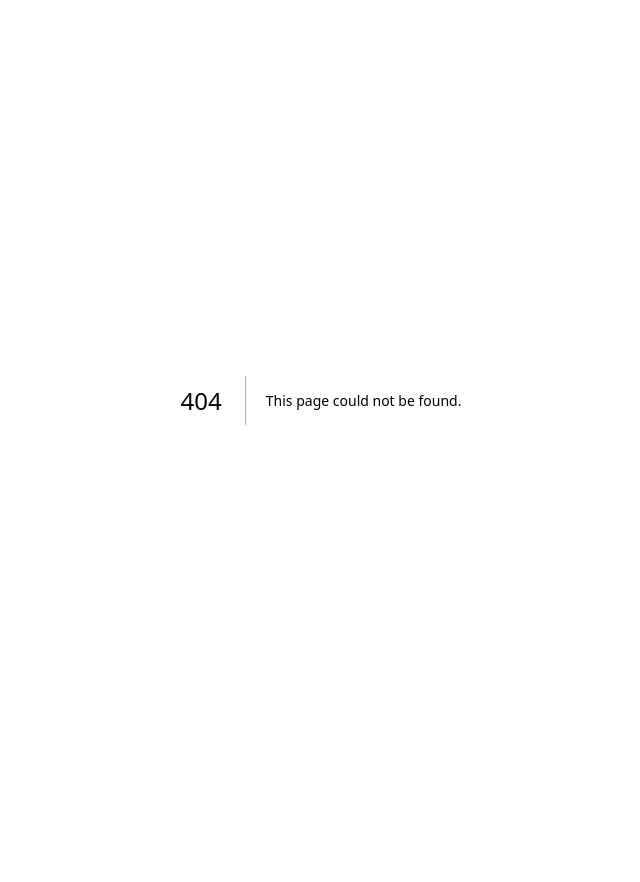
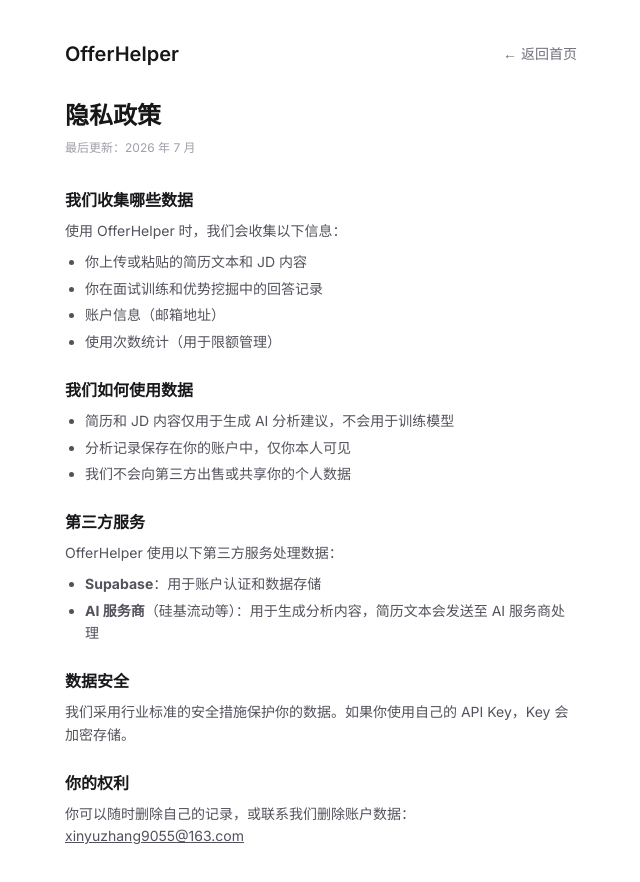
Before and after one commit to grinxx/offerhelper-web, a Next.js app: page /privacy in a window 1280 px wide. Before the commit this address had no page. Shown: the top 882 px of the page, without its empty margins (319-959 px from the left). Before the commit the page ends 800 px from the top, so only its background shows below. Built offline with nearby package versions, Linux system fonts and the light colour scheme.

Commit message:
feat: add privacy policy, terms pages and links in signup form and footer

```diff
--- a/app/page.tsx
+++ b/app/page.tsx
@@ -230,6 +230,10 @@ export default function HomePage() {
       <p className="mt-6 text-xs text-zinc-300 dark:text-zinc-700 text-center">
         每次分析调用 AI，建议按需使用 · 结果仅供参考，不构成任何承诺 ·{' '}
         <a href="mailto:xinyuzhang9055@163.com" className="hover:text-zinc-500 dark:hover:text-zinc-400 transition-colors">反馈与建议</a>
+        {' · '}
+        <a href="/privacy" className="hover:text-zinc-500 dark:hover:text-zinc-400 transition-colors">隐私政策</a>
+        {' · '}
+        <a href="/terms" className="hover:text-zinc-500 dark:hover:text-zinc-400 transition-colors">服务条款</a>
       </p>
 
       <AuthModal
--- /dev/null
+++ b/app/privacy/page.tsx
@@ -0,0 +1,56 @@
+import Link from 'next/link'
+
+export default function PrivacyPage() {
+  return (
+    <main className="w-full px-4 sm:px-8 md:px-12 lg:px-20 xl:px-32 py-10 max-w-3xl mx-auto">
+      <header className="flex items-center justify-between mb-8">
+        <Link href="/" className="text-xl font-semibold">OfferHelper</Link>
+        <Link href="/" className="text-sm text-zinc-500 dark:text-zinc-400 hover:text-zinc-900 dark:hover:text-zinc-100">← 返回首页</Link>
+      </header>
+
+      <h1 className="text-2xl font-bold mb-2">隐私政策</h1>
+      <p className="text-xs text-zinc-400 dark:text-zinc-500 mb-8">最后更新：2026 年 7 月</p>
+
+      <div className="space-y-6 text-sm text-zinc-600 dark:text-zinc-400 leading-relaxed">
+        <section>
+          <h2 className="text-base font-semibold text-zinc-900 dark:text-zinc-100 mb-2">我们收集哪些数据</h2>
+          <p>使用 OfferHelper 时，我们会收集以下信息：</p>
+          <ul className="list-disc pl-5 mt-2 space-y-1">
+            <li>你上传或粘贴的简历文本和 JD 内容</li>
+            <li>你在面试训练和优势挖掘中的回答记录</li>
+            <li>账户信息（邮箱地址）</li>
+            <li>使用次数统计（用于限额管理）</li>
+          </ul>
+        </section>
+
+        <section>
+          <h2 className="text-base font-semibold text-zinc-900 dark:text-zinc-100 mb-2">我们如何使用数据</h2>
+          <ul className="list-disc pl-5 space-y-1">
+            <li>简历和 JD 内容仅用于生成 AI 分析建议，不会用于训练模型</li>
+            <li>分析记录保存在你的账户中，仅你本人可见</li>
+            <li>我们不会向第三方出售或共享你的个人数据</li>
+          </ul>
+        </section>
+
+        <section>
+          <h2 className="text-base font-semibold text-zinc-900 dark:text-zinc-100 mb-2">第三方服务</h2>
+          <p>OfferHelper 使用以下第三方服务处理数据：</p>
+          <ul className="list-disc pl-5 mt-2 space-y-1">
+            <li><strong>Supabase</strong>：用于账户认证和数据存储</li>
+            <li><strong>AI 服务商</strong>（硅基流动等）：用于生成分析内容，简历文本会发送至 AI 服务商处理</li>
+          </ul>
+        </section>
+
+        <section>
+          <h2 className="text-base font-semibold text-zinc-900 dark:text-zinc-100 mb-2">数据安全</h2>
+          <p>我们采用行业标准的安全措施保护你的数据。如果你使用自己的 API Key，Key 会加密存储。</p>
+        </section>
+
+        <section>
+          <h2 className="text-base font-semibold text-zinc-900 dark:text-zinc-100 mb-2">你的权利</h2>
+          <p>你可以随时删除自己的记录，或联系我们删除账户数据：<a href="mailto:xinyuzhang9055@163.com" className="underline">xinyuzhang9055@163.com</a></p>
+        </section>
+      </div>
+    </main>
+  )
+}
--- /dev/null
+++ b/app/terms/page.tsx
@@ -0,0 +1,50 @@
+import Link from 'next/link'
+
+export default function TermsPage() {
+  return (
+    <main className="w-full px-4 sm:px-8 md:px-12 lg:px-20 xl:px-32 py-10 max-w-3xl mx-auto">
+      <header className="flex items-center justify-between mb-8">
+        <Link href="/" className="text-xl font-semibold">OfferHelper</Link>
+        <Link href="/" className="text-sm text-zinc-500 dark:text-zinc-400 hover:text-zinc-900 dark:hover:text-zinc-100">← 返回首页</Link>
+      </header>
+
+      <h1 className="text-2xl font-bold mb-2">服务条款</h1>
+      <p className="text-xs text-zinc-400 dark:text-zinc-500 mb-8">最后更新：2026 年 7 月</p>
+
+      <div className="space-y-6 text-sm text-zinc-600 dark:text-zinc-400 leading-relaxed">
+        <section>
+          <h2 className="text-base font-semibold text-zinc-900 dark:text-zinc-100 mb-2">服务说明</h2>
+          <p>OfferHelper 是一个面向应届生和在校生的求职辅助工具，提供简历优化、岗位匹配、面试训练和优势挖掘功能。所有分析结果由 AI 生成，仅供参考。</p>
+        </section>
+
+        <section>
+          <h2 className="text-base font-semibold text-zinc-900 dark:text-zinc-100 mb-2">使用规范</h2>
+          <ul className="list-disc pl-5 space-y-1">
+            <li>请勿上传他人的简历或未经授权的内容</li>
+            <li>请勿使用自动化工具批量调用接口</li>
+            <li>请勿将分析结果用于商业目的或转售</li>
+          </ul>
+        </section>
+
+        <section>
+          <h2 className="text-base font-semibold text-zinc-900 dark:text-zinc-100 mb-2">免责声明</h2>
+          <ul className="list-disc pl-5 space-y-1">
+            <li>AI 生成的内容仅供参考，不构成任何职业建议或录用承诺</li>
+            <li>我们不对因使用本服务导致的求职结果负责</li>
+            <li>服务按「现状」提供，我们不保证 100% 可用性</li>
+          </ul>
+        </section>
+
+        <section>
+          <h2 className="text-base font-semibold text-zinc-900 dark:text-zinc-100 mb-2">账户</h2>
+          <p>你对账户内的所有活动负责。如发现账户被盗用，请立即联系我们：<a href="mailto:xinyuzhang9055@163.com" className="underline">xinyuzhang9055@163.com</a></p>
+        </section>
+
+        <section>
+          <h2 className="text-base font-semibold text-zinc-900 dark:text-zinc-100 mb-2">条款变更</h2>
+          <p>我们可能更新服务条款，更新后继续使用即视为同意新条款。</p>
+        </section>
+      </div>
+    </main>
+  )
+}
--- a/components/SignupForm.tsx
+++ b/components/SignupForm.tsx
@@ -57,6 +57,12 @@ export default function SignupForm({ onSwitchToLogin }: Props) {
         />
       </div>
       {error && <p className="text-red-500 dark:text-red-400 text-xs">{error}</p>}
+      <p className="text-xs text-zinc-400 dark:text-zinc-500">
+        注册即表示你同意我们的
+        <a href="/terms" target="_blank" className="underline hover:text-zinc-600 dark:hover:text-zinc-300 mx-1">服务条款</a>
+        和
+        <a href="/privacy" target="_blank" className="underline hover:text-zinc-600 dark:hover:text-zinc-300 mx-1">隐私政策</a>
+      </p>
       <button
         type="submit"
         disabled={loading}
```
